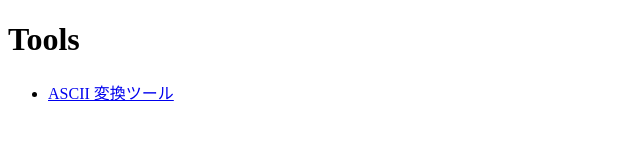
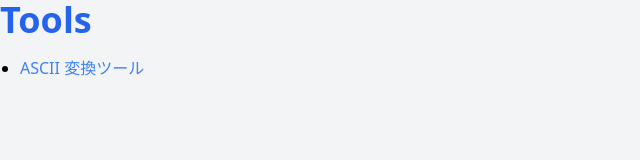
Before and after one commit to yutat23/tools, a plain HTML site: page docs/index.html in a window 1280 px wide. Shown: the whole page, without its empty margins (0-640 px from the left). Drawn offline with nearby package versions, Linux system fonts and the light colour scheme.

Commit message:
tailwindcss

```diff
--- a/docs/index.html
+++ b/docs/index.html
@@ -4,11 +4,16 @@
     <meta charset="UTF-8" />
     <meta name="viewport" content="width=device-width, initial-scale=1.0" />
     <title>Tools</title>
+    <script src="https://cdn.tailwindcss.com"></script>
   </head>
-  <body>
-    <h1>Tools</h1>
-    <ul>
-      <li><a href="./ascii-convert.html">ASCII 変換ツール</a></li>
+  <body class="bg-gray-100">
+    <h1 class="text-4xl font-bold mb-4 text-blue-600">Tools</h1>
+    <ul class="list-disc pl-5">
+      <li>
+        <a href="./ascii-convert.html" class="text-blue-500 hover:underline"
+          >ASCII 変換ツール</a
+        >
+      </li>
     </ul>
   </body>
 </html>
```
